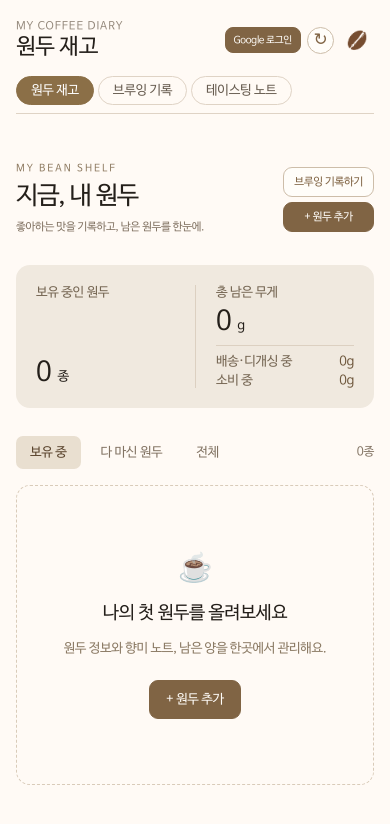
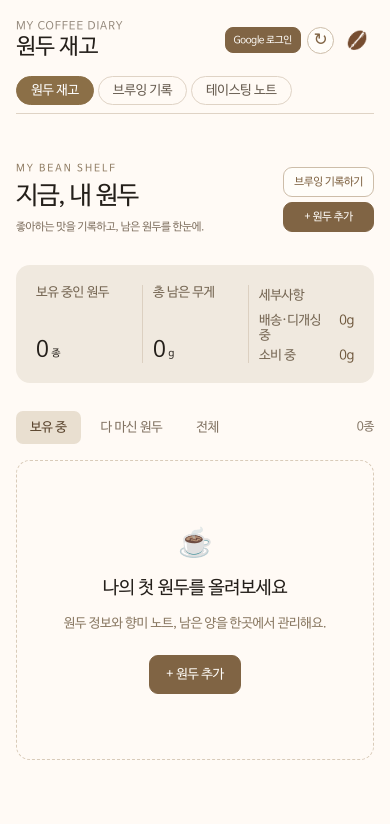
Before and after one commit to tremello/coffee-diary, a React (Vite) app: page / in a window 390 px wide. Shown: the top 824 px of the page. Built offline with nearby package versions, Linux system fonts and the light colour scheme.

Commit message:
Make inventory summary three equal columns

```diff
--- a/coffee_app.tsx
+++ b/coffee_app.tsx
@@ -245,7 +245,8 @@ function BeansPage({ beans, setBeans, notes, setNotes, userId, onBrew }: { beans
         <div className="intro-actions"><button className="secondary-button" onClick={onBrew}>브루잉 기록하기</button><button className="primary-button" onClick={() => { close(); setShow(true); }}>+ 원두 추가</button></div></div>
       <div className="inventory-summary">
         <div><span>보유 중인 원두</span><strong>{active.length}<small>종</small></strong></div>
-        <div><div className="summary-total-block"><span>총 남은 무게</span><strong>{fmt(Math.round(active.reduce((sum, b) => sum + b.remaining, 0) * 10) / 10)}<small>g</small></strong></div><div className="summary-status-breakdown"><span>배송·디개싱 중 <b>{fmt(Math.round(shippingAndDegassingWeight * 10) / 10)}g</b></span><span>소비 중 <b>{fmt(Math.round(consumingWeight * 10) / 10)}g</b></span></div></div>
+        <div><span>총 남은 무게</span><strong>{fmt(Math.round(active.reduce((sum, b) => sum + b.remaining, 0) * 10) / 10)}<small>g</small></strong></div>
+        <div className="summary-details"><span>세부사항</span><div className="summary-status-breakdown"><span>배송·디개싱 중 <b>{fmt(Math.round(shippingAndDegassingWeight * 10) / 10)}g</b></span><span>소비 중 <b>{fmt(Math.round(consumingWeight * 10) / 10)}g</b></span></div></div>
       </div>
       {deletedId !== null && <div className="delete-notice" role="status"><span>원두를 삭제했어요.</span><button type="button" onClick={undoRemove}>되돌리기</button></div>}
       {show && <form className="bean-form" onSubmit={save}>
--- a/src/style.css
+++ b/src/style.css
@@ -109,16 +109,14 @@ button:focus-visible, input:focus-visible, textarea:focus-visible { outline: 2px
 .secondary-button:hover { background: #f4eee6; }
 .intro-actions { display: flex; align-items: center; gap: 8px; }
 .quiet-button { background: transparent; color: #806444; }
-.inventory-summary { display: grid; grid-template-columns: 1fr 1fr; padding: 24px 30px; background: #f0e9df; border-radius: 14px; margin-bottom: 28px; }
+.inventory-summary { display: grid; grid-template-columns: repeat(3, minmax(0, 1fr)); padding: 24px 30px; background: #f0e9df; border-radius: 14px; margin-bottom: 28px; }
 .inventory-summary > div { display: flex; align-items: center; justify-content: space-between; gap: 12px; padding-right: 28px; }
 .inventory-summary > div + div { border-left: 1px solid #dcd0c1; padding: 0 0 0 28px; }
 .inventory-summary span { font-size: 13px; color: #756653; }
 .inventory-summary strong { font-size: 27px; font-weight: 550; font-variant-numeric: tabular-nums; }
 .inventory-summary small { margin-left: 6px; font-size: 13px; font-weight: 400; }
-.summary-total-block { display: flex; align-items: center; justify-content: space-between; gap: 12px; flex: 1; }
 .summary-status-breakdown { display: grid; gap: 4px; margin-top: 9px; color: #8b7a64; font-size: 10px; }
-.inventory-summary > div:last-child { align-items: center; }
-.inventory-summary > div:last-child .summary-status-breakdown { flex: 0 0 145px; margin: 0 0 0 18px; padding-left: 18px; border-left: 1px solid #dcd0c1; }
+.summary-details { display: block !important; }
 .summary-status-breakdown span { display: flex; justify-content: space-between; gap: 12px; }
 .summary-status-breakdown b { color: #6f583d; font-weight: 600; font-variant-numeric: tabular-nums; }
 .inventory-toolbar { display: flex; align-items: center; justify-content: space-between; margin-bottom: 16px; font-size: 12px; color: #827363; }
@@ -179,11 +177,12 @@ button:focus-visible, input:focus-visible, textarea:focus-visible { outline: 2px
   .inventory-intro h2 { font-size: 25px; }
   .inventory-intro p:last-child { font-size: 11px; max-width: 190px; line-height: 1.6; }
   .inventory-summary { padding: 20px; }
-  .inventory-summary > div { align-items: flex-start; flex-direction: column; padding-right: 14px; gap: 6px; }
+  .inventory-summary > div { align-items: flex-start; flex-direction: column; padding-right: 10px; gap: 6px; }
   .inventory-summary > div + div { padding-left: 20px; }
-  .inventory-summary > div:last-child { display: block; }
-  .summary-total-block { align-items: flex-start; flex-direction: column; gap: 6px; }
-  .inventory-summary > div:last-child .summary-status-breakdown { display: grid; width: 100%; margin: 8px 0 0; padding: 8px 0 0; border-left: 0; border-top: 1px solid #dcd0c1; }
+  .inventory-summary > div + div { padding-left: 10px; }
+  .inventory-summary strong { font-size: 22px; }
+  .inventory-summary small { font-size: 10px; margin-left: 3px; }
+  .summary-status-breakdown { width: 100%; font-size: 8px; gap: 5px; }
   .inventory-card { grid-template-columns: minmax(0, 1fr) 116px; }
   .bean-info { padding: 20px 16px; }
   .bean-info h3 { font-size: 18px; }
```
